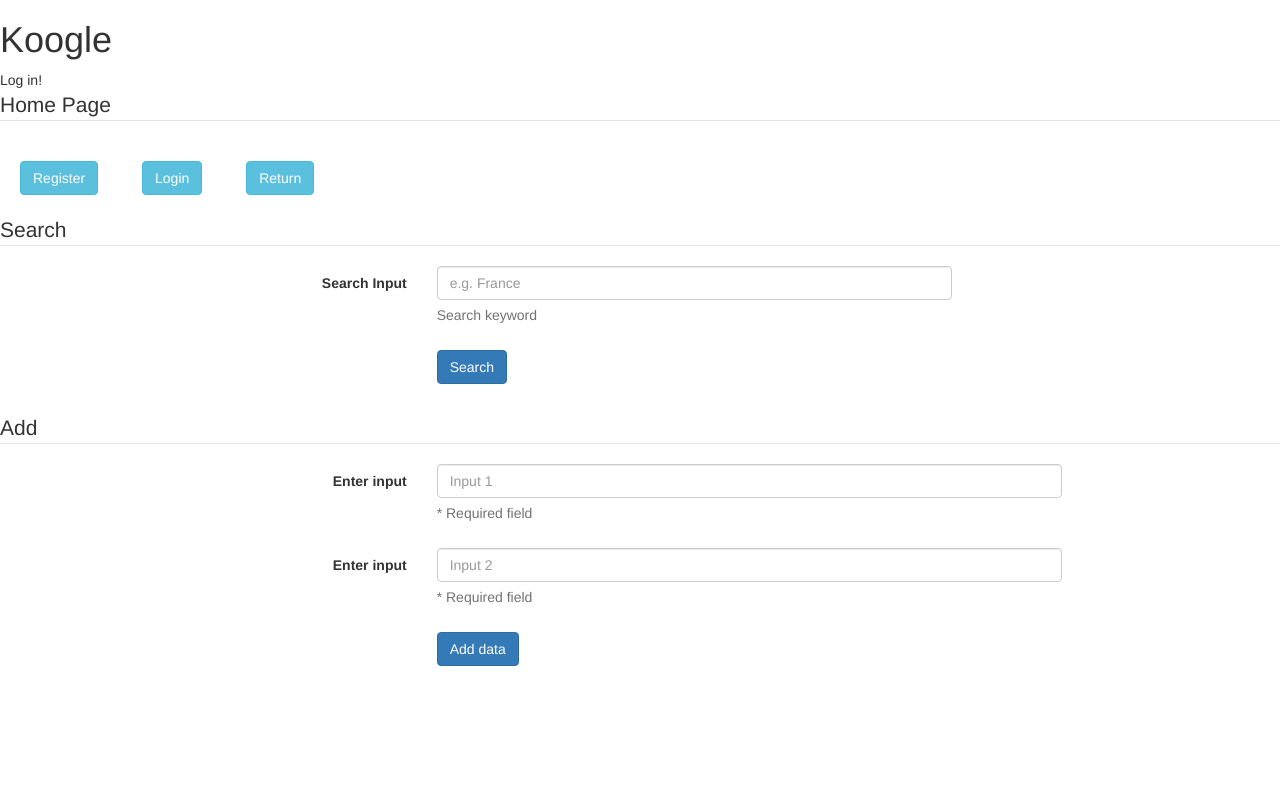
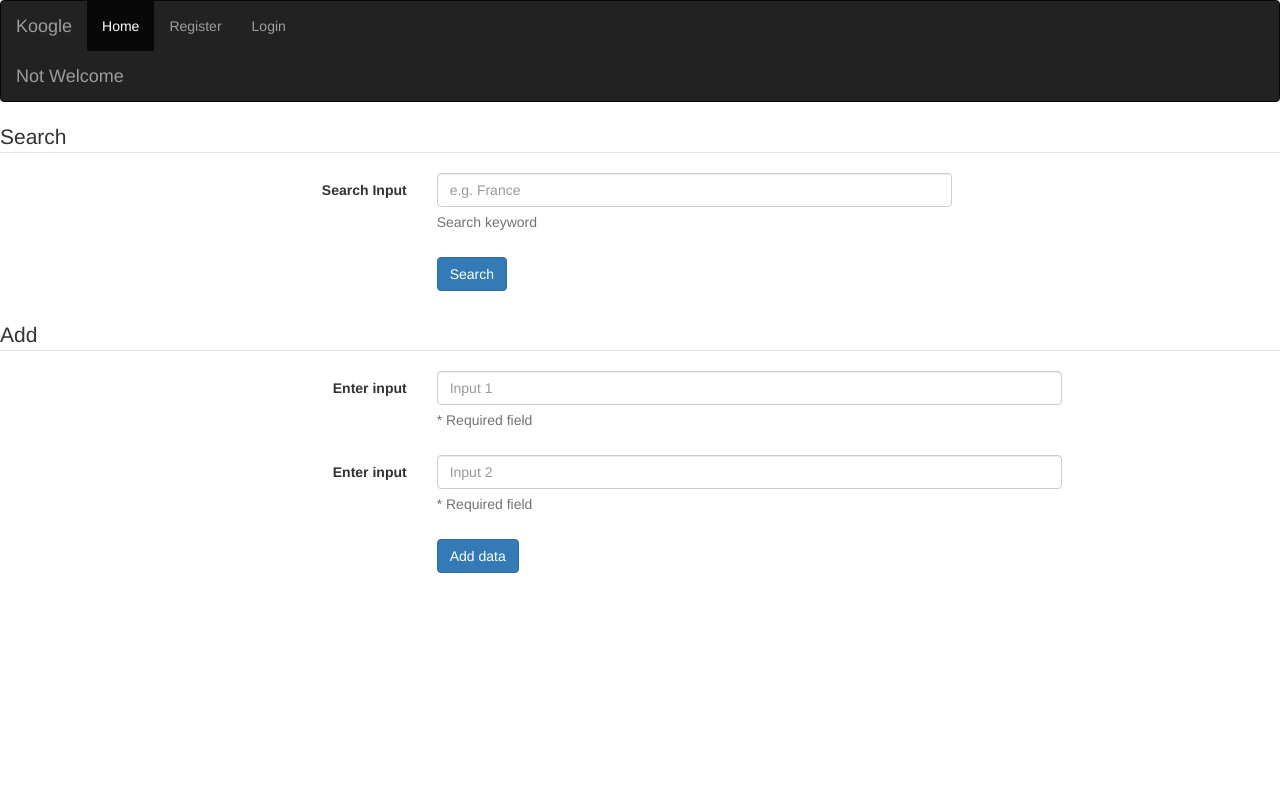
Before and after one commit to bingkongmaster/Database-Server, a PHP site: page / in a window 1280 px wide. Shown: the top 785 px of the page. Run offline with PHP 8.4, Linux system fonts and the light colour scheme.

Commit message:
Added Bootstrap navbar

```diff
--- a/root/index.php
+++ b/root/index.php
@@ -9,22 +9,48 @@
 
   session_start();
   include "db_connect.php";
+  /*
   echo "<h1>Koogle</h1>";
   if(isSet($_SESSION['username'])){
-  echo "<p>Welcome, $_SESSION[username]</p>";
+    echo "<h1>Welcome, $_SESSION[username]</h1>";
   }
   else{
-  echo "Log in!";
+    echo "<h1>Log in!</h1>";
+  }
+  */
+  ?>
+
+  <nav class="navbar navbar-inverse">
+    <div class="container-fluid">
+      <div class="navbar-header">
+        <a class="navbar-brand" href="#">Koogle</a>
+      </div>
+      <ul class="nav navbar-nav">
+        <li class="active"><a href="index.php">Home</a></li>
+        <li><a href="register_new_user.php">Register</a></li>
+        <li><a href="login_form.php">Login</a></li>
+      </ul>
+    </div>
+    <div class="container-fluid">
+      <div class="navbar-header">
+        <?php
+          //echo "<span style='float:right;'> Hello </span>";
+          if(isSet($_SESSION['username'])){
+            echo '<a class="navbar-brand" href="#">Welcome ' . $_SESSION["username"] . '</a>';
+          }
+          else{
+            echo '<a class="navbar-brand" href="#">Not Welcome</a>';
           }
         ?>
-
-<legend>Home Page</legend>
+      </div>
+  </nav>
 
 <!-- link buttons -->
+<!--
 <a href="register_new_user.php" class="btn btn-info" role="button" style="margin:20px;">Register</a>
 <a href="login_form.php" class="btn btn-info" role="button" style="margin:20px;">Login</a>
 <a href="index.php" class="btn btn-info" role="button" style="margin:20px;">Return</a>
-
+-->
 
 
 <!-- Start of bootstrap search UI -->
```
Also changed, not shown: 2 other files. Lines whose indentation alone changed are shown as unchanged.
